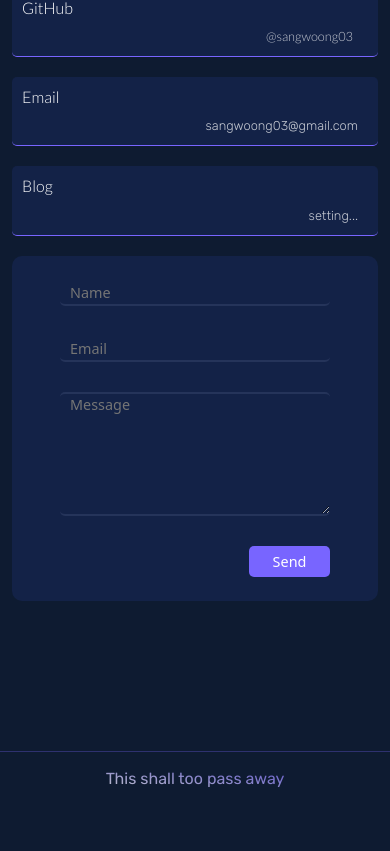
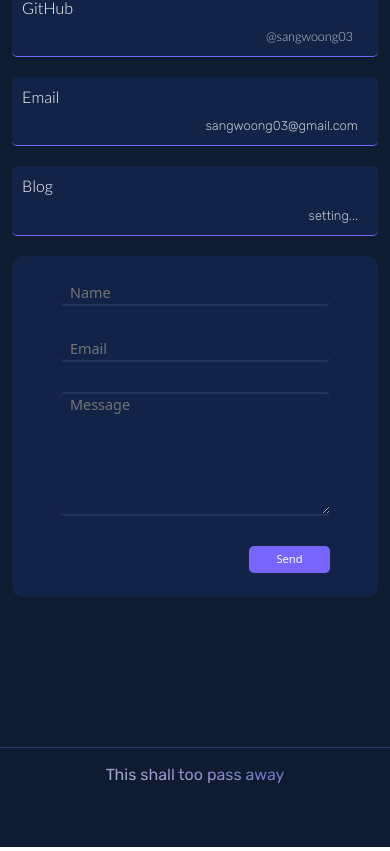
Before and after one commit to sangwoong03/portfolio-app, a React (Create React App) app: page / in a window 390 px wide. Shown: the part 3098-3949 px from the top of the page. Built offline with nearby package versions, Linux system fonts and the light colour scheme.

Commit message:
docs: portfolio_form (style)

```diff
--- a/src/components/Form/Form.css
+++ b/src/components/Form/Form.css
@@ -88,7 +88,7 @@ textarea::placeholder {
     border-top: 2px solid rgba(193, 206, 255, .1);
   }
   .submit__btn {
-    font-size: .9rem;
+    font-size: .7rem;
     font-weight: 400;
     width: 30%;
     margin: auto 0 0 auto ;
```
